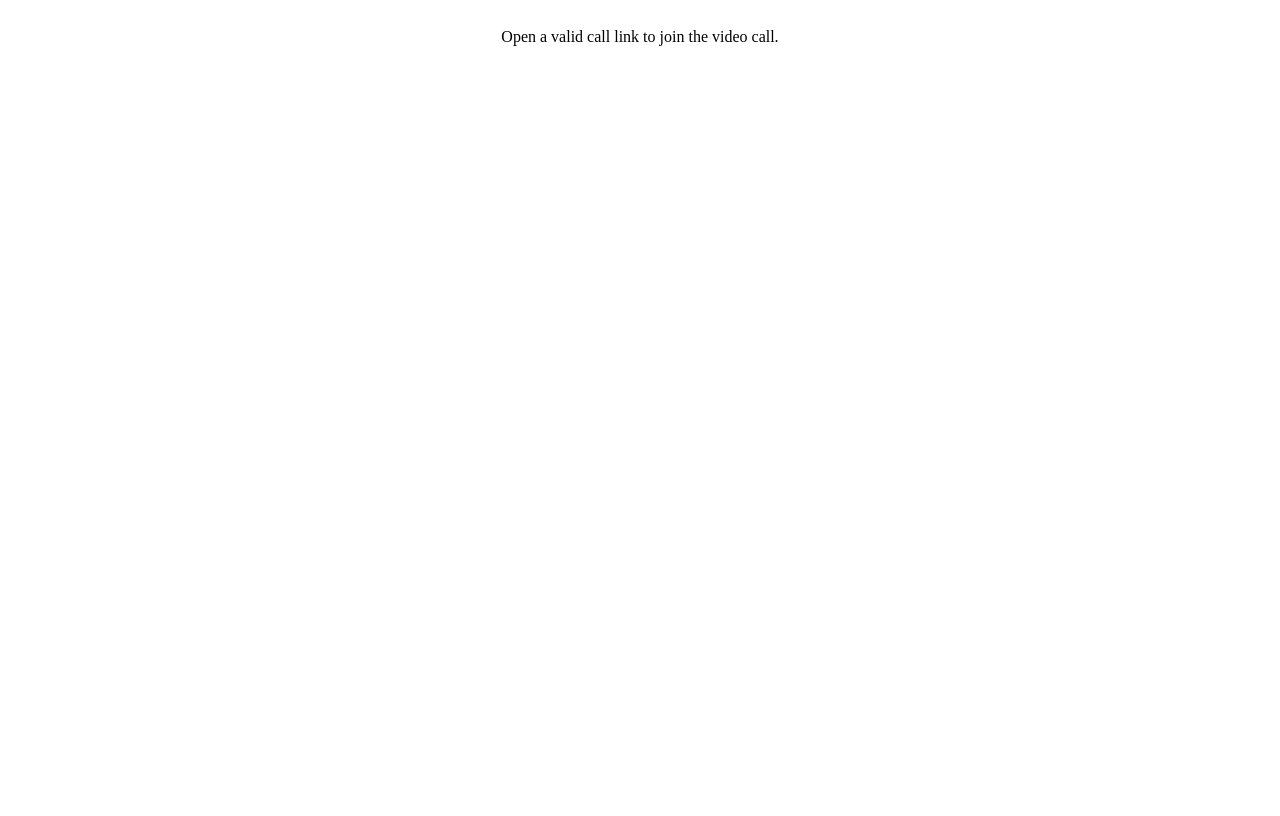
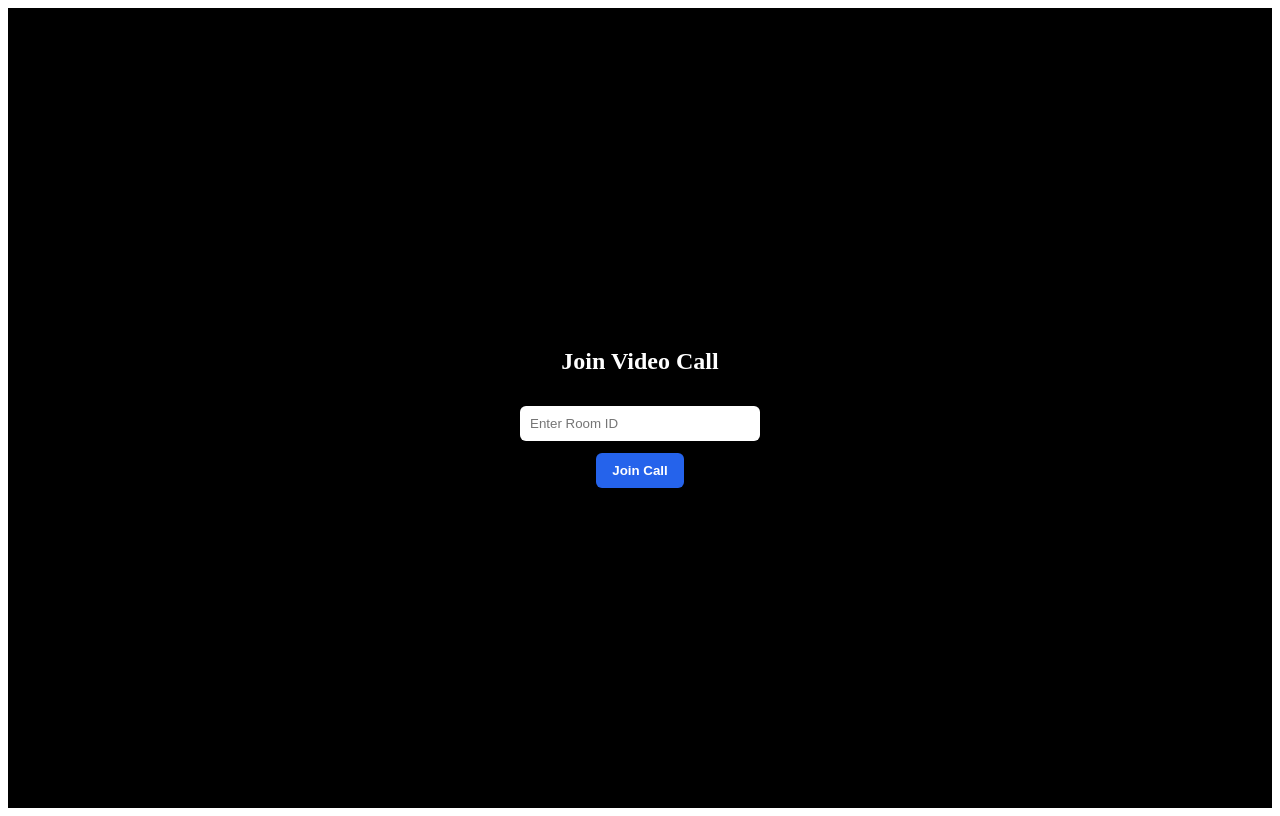
Before and after one commit to PavanVtalix/android-video-call, a React (Vite) app: page / in a window 1280 px wide. Built offline with nearby package versions, Linux system fonts and the light colour scheme.

Commit message:
Fourth commit

```diff
--- a/src/App.jsx
+++ b/src/App.jsx
@@ -1,35 +1,18 @@
 import React from "react";
-import { BrowserRouter, Routes, Route, Navigate } from "react-router-dom";
+import { BrowserRouter, Routes, Route } from "react-router-dom";
+import JoinRoom from "./pages/JoinRoom";
 import MobileCall from "./pages/MobileCall";
 // import { isMobile } from "./utils/isMobile";
 
 export default function App() {
-//   if (!isMobile()) {
-//     return (
-//       <div style={{ padding: 20, textAlign: "center" }}>
-//         This video call works only on mobile devices.
-//       </div>
-//     );
-//   }
-
   return (
     <BrowserRouter>
       <Routes>
-        {/* Redirect root → info page */}
-        <Route
-          path="/"
-          element={
-            <div style={{ padding: 20, textAlign: "center" }}>
-              Open a valid call link to join the video call.
-            </div>
-          }
-        />
+        {/* Join page for manual room entry */}
+        <Route path="/" element={<JoinRoom />} />
 
-        {/* Actual video call */}
+        {/* Video call */}
         <Route path="/call/:roomId" element={<MobileCall />} />
-
-        {/* Catch-all fallback */}
-        <Route path="*" element={<Navigate to="/" replace />} />
       </Routes>
     </BrowserRouter>
   );
--- /dev/null
+++ b/src/pages/JoinRoom.jsx
@@ -0,0 +1,63 @@
+import React, { useState } from "react";
+import { useNavigate } from "react-router-dom";
+
+export default function JoinRoom() {
+  const [roomId, setRoomId] = useState("");
+  const navigate = useNavigate();
+
+  const handleJoin = () => {
+    if (!roomId.trim()) {
+      alert("Please enter a room ID");
+      return;
+    }
+
+    navigate(`/call/${roomId.trim()}`);
+  };
+
+  return (
+    <div style={styles.container}>
+      <h2>Join Video Call</h2>
+
+      <input
+        type="text"
+        placeholder="Enter Room ID"
+        value={roomId}
+        onChange={(e) => setRoomId(e.target.value)}
+        style={styles.input}
+      />
+
+      <button onClick={handleJoin} style={styles.button}>
+        Join Call
+      </button>
+    </div>
+  );
+}
+
+const styles = {
+  container: {
+    height: "100vh",
+    display: "flex",
+    flexDirection: "column",
+    justifyContent: "center",
+    alignItems: "center",
+    gap: "12px",
+    background: "#000",
+    color: "#fff",
+  },
+  input: {
+    padding: "10px",
+    width: "220px",
+    borderRadius: "6px",
+    border: "none",
+    outline: "none",
+  },
+  button: {
+    padding: "10px 16px",
+    borderRadius: "6px",
+    border: "none",
+    background: "#2563eb",
+    color: "#fff",
+    fontWeight: "bold",
+    cursor: "pointer",
+  },
+};
--- a/src/pages/MobileCall.jsx
+++ b/src/pages/MobileCall.jsx
@@ -74,7 +74,9 @@ export default function MobileCall() {
 
   return (
     <div className="mobile-call">
-      <video ref={remoteRef} autoPlay playsInline className="remote" />
+      <div className="remote-container">
+        <video ref={remoteRef} autoPlay playsInline className="remote" />
+      </div>
       <video ref={localRef} autoPlay muted playsInline className="local" />
 
       <Controls
--- a/src/styles/mobile-call.css
+++ b/src/styles/mobile-call.css
@@ -5,10 +5,43 @@
   position: relative;
 }
 
-.remote {
+/* Container that enforces a desktop-like aspect ratio (16:9) on mobile screens */
+.remote-container {
   width: 100%;
-  height: 100%;
-  object-fit: cover;
+  /* Keep some space for controls; adjust if controls change height */
+  height: calc(100vh - 140px);
+  display: flex;
+  align-items: center;
+  justify-content: center;
+  background: black;
+}
+
+/* Prefer native aspect-ratio when available */
+.remote-container > .remote {
+  width: 100%;
+  max-width: 1200px;
+  aspect-ratio: 16 / 9;
+  height: auto;
+  object-fit: contain;
+  background: black;
+}
+
+/* Fallback for browsers that don't support aspect-ratio */
+@supports not (aspect-ratio: 16/9) {
+  .remote-container {
+    position: relative;
+    padding-top: 56.25%; /* 16:9 */
+  }
+
+  .remote-container > .remote {
+    position: absolute;
+    top: 0;
+    left: 50%;
+    transform: translateX(-50%);
+    width: 100%;
+    height: 100%;
+    object-fit: contain;
+  }
 }
 
 .local {
```
